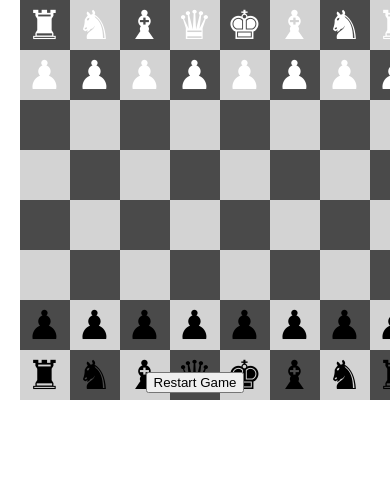
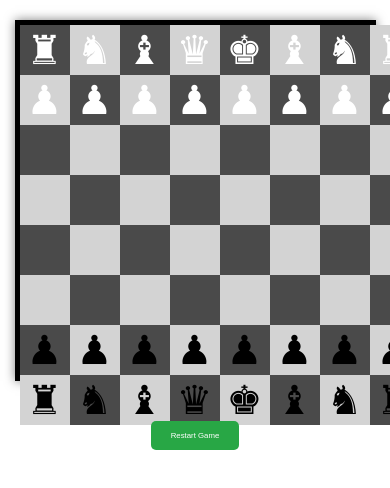
Before and after one commit to PanchenkoNaz/chess__app_react, a React (Create React App) app: page / in a window 390 px wide. Shown: the top 488 px of the page. Built offline with nearby package versions, Linux system fonts and the light colour scheme; a web font is replaced by a local one.

Commit message:
fix board style

```diff
--- a/src/components/ChessBoard.css
+++ b/src/components/ChessBoard.css
@@ -1,74 +1,47 @@
 /* Стилі для шахової дошки */
 .chess-board {
-    background-color: #333;
-    /* Темна межа */
-    border: 5px solid black;
-    /* Оформлення межі дошки */
-    box-shadow: 0 0 20px rgba(0, 0, 0, 0.5);
-    /* Додаємо тінь */
     display: grid;
     grid-template-columns: repeat(8, 1fr);
-    /* 8 колонок */
-    grid-auto-rows: 1fr;
-    /* Всі ряди рівні */
-    transition: all 0.3s ease;
-    /* Плавність для анімацій */
+    grid-template-rows: repeat(8, 1fr);
+    width: 90vmin;
+    height: 90vmin;
+    margin: 0 auto;
+    border: 5px solid black;
+    box-shadow: 0 0 10px rgba(0, 0, 0, 0.5);
+}
+
+.chess-square {
+    display: flex;
+    justify-content: center;
+    align-items: center;
+    font-size: 4vmin;
 }
 
 .chess-square.light {
-    background-color: #f0d9b5;
-    /* Світло-бежевий для світлих клітинок */
+    background-color: #D3D3D3;
 }
 
 .chess-square.dark {
-    background-color: #b58863;
-    /* Темно-коричневий для темних клітинок */
+    background-color: #4A4A4A;
 }
 
-/* Стилі для кнопки "Restart Game" */
-.restart-button {
-    background-color: #4CAF50;
-    /* Зелений фон */
+/* Кнопка рестарту */
+button {
+    margin-top: 20px;
+    padding: 10px 20px;
+    font-size: 2vmin;
+    background-color: #28a745;
     color: white;
     border: none;
-    padding: 15px 32px;
-    text-align: center;
-    text-decoration: none;
-    display: inline-block;
-    font-size: 16px;
-    margin: 20px auto;
+    border-radius: 5px;
     cursor: pointer;
-    transition: background-color 0.3s ease, transform 0.3s ease;
-    /* Плавні зміни кольору та трансформації */
+    transition: background-color 0.3s ease;
 }
 
-.restart-button:hover {
-    background-color: #45a049;
-    /* Темніший зелений при наведенні */
-    transform: scale(1.05);
-    /* Збільшення кнопки при наведенні */
+button:hover {
+    background-color: #218838;
 }
 
-.restart-button:active {
-    transform: scale(0.95);
-    /* Зменшення кнопки при натисканні */
+button:active {
+    background-color: #1e7e34;
 }
-
-/* Плавна поява шахової дошки */
-.chess-board {
-    opacity: 0;
-    animation: fadeIn 1s forwards;
-}
-
-@keyframes fadeIn {
-    to {
-        opacity: 1;
-    }
-}
-
-@media (max-width: 768px) {
-    .chess-board {
-        width: 80vw;
-        height: 80vw;
-    }
-}
--- a/src/components/ChessBoard.tsx
+++ b/src/components/ChessBoard.tsx
@@ -2,6 +2,7 @@ import React, { useState, useEffect } from 'react';
 import ChessSquare from './ChessSquare';
 import ChessPiece from './ChessPiece';
 import { Chess } from 'chess.js';
+import './ChessBoard.css';
 
 const ChessBoard: React.FC = () => {
   const [game, setGame] = useState(new Chess());
@@ -73,10 +74,10 @@ const ChessBoard: React.FC = () => {
         style={{
           display: 'grid',
           gridTemplateColumns: 'repeat(8, 1fr)', // Чітко встановлюємо 8 колонок для сітки
-          gridAutoRows: '1fr', // Кожен рядок буде рівним
-          width: 'min(90vw, 90vh)', // Розмір шахової дошки для адаптивності
-          height: 'min(90vw, 90vh)',
-          margin: 'auto',
+          gridTemplateRows: 'repeat(8, 1fr)', // Кожен рядок рівний
+          width: '90vmin', // Автоматично адаптується під висоту та ширину екрану
+          height: '90vmin',
+          margin: '20px auto',
         }}
       >
         {squares}
```
